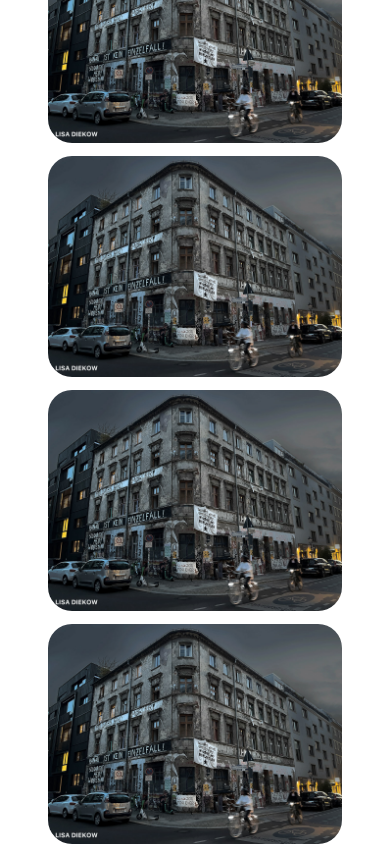
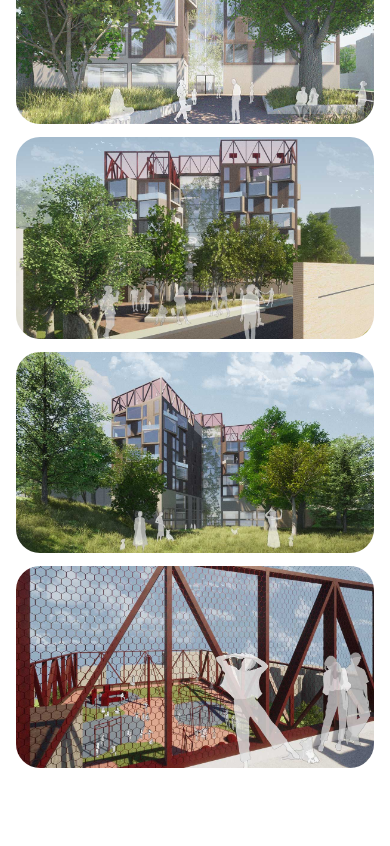
Before and after one commit to pweimann/new-construction-project, a Nuxt app: page / in a window 390 px wide. Shown: the part 6160-7006 px from the top of the page. Built offline with nearby package versions, Linux system fonts and the light colour scheme; what tw-elements would draw is missing.

Commit message:
crop Persp1 and replace ImageCollage items with renderings

```diff
--- a/components/ImageCollage.vue
+++ b/components/ImageCollage.vue
@@ -10,21 +10,23 @@
             voluptua. At vero eos et accusam et justo duo dolores et ea rebum.</p>
         </div>
       </div>
-      <div class='collage-container mt-8 md:mt-16 px-12 w-full'>
-        <div class='collage-left-side'>
-          <img src='/placeholder.jpg' alt='Image 1'
-               class='collage-left-side-item rounded-3xl object-cover'>
-          <img src='/placeholder.jpg' alt='Image 1'
-               class='collage-left-side-item-above sm:w-1/6 rounded-3xl object-cover'>
-        </div>
-        <div class='collage-right-side'>
-          <div class='collage-right-side-inner'>
-            <img src='/placeholder.jpg' alt='Image 1'
+      <div class='collage-container mt-8 md:mt-16 px-4 w-full'>
+        <FadeInTransition>
+          <div class='collage-left-side'>
+            <img src='/renderings/Persp1.jpg' alt='Image 1'
+                 class='collage-left-side-item rounded-3xl object-cover collage-left-side-first'>
+            <img src='/renderings/Persp2.jpg' alt='Image 1'
+                 class='collage-left-side-item-above sm:w-1/6 rounded-3xl object-cover collage-left-side-second'>
+          </div>
+        </FadeInTransition>
+        <FadeInTransition>
+          <div class='collage-right-side'>
+            <img src='/renderings/Persp3.jpg' alt='Image 1'
                  class='collage-right-side-item rounded-3xl object-cover'>
-            <img src='/placeholder.jpg' alt='Image 1'
+            <img src='/renderings/Persp4.jpg' alt='Image 1'
                  class='collage-right-side-item-above md:w-1/6 rounded-3xl object-cover'>
           </div>
-        </div>
+        </FadeInTransition>
       </div>
     </FadeInTransition>
 
@@ -56,13 +58,13 @@
 @media (min-width: 640px) {
   .collage-container {
     display: flex;
-    flex-direction: row;
+    flex-direction: column;
     justify-content: space-between;
   }
 
   .collage-left-side {
     position: relative;
-    width: 47%;
+    width: 100%;
     display: flex;
     align-items: flex-start;
     justify-content: flex-end;
@@ -70,10 +72,12 @@
 
   .collage-right-side {
     position: relative;
-    width: 47%;
+    width: 100%;
+    margin-top: 3rem;
     display: flex;
-    align-items: flex-end;
-    justify-content: flex-end;
+    align-items: flex-start;
+    justify-content: flex-start;
+    padding-bottom: 250px;
   }
 
   .collage-left-side-item {
@@ -89,26 +93,15 @@
 
   .collage-right-side-item {
     width: 70%;
-    margin-top: 20%;
     margin-left: auto;
     flex: 0 auto;
   }
 
   .collage-right-side-item-above {
     position: absolute;
-    left: -10%;
-    top: auto;
-    right: auto;
-    bottom: -10%;
-    width: 70%;
-  }
-
-  .collage-right-side-inner {
-    position: relative;
-    width: 90%;
-    height: 35vw;
-    margin-top: 5%;
-    margin-bottom: 12%;
+    left: 0;
+    bottom: 0;
+    width: 45%;
   }
 }
 
```
Also changed, not shown: public/renderings/Persp1.jpg.
